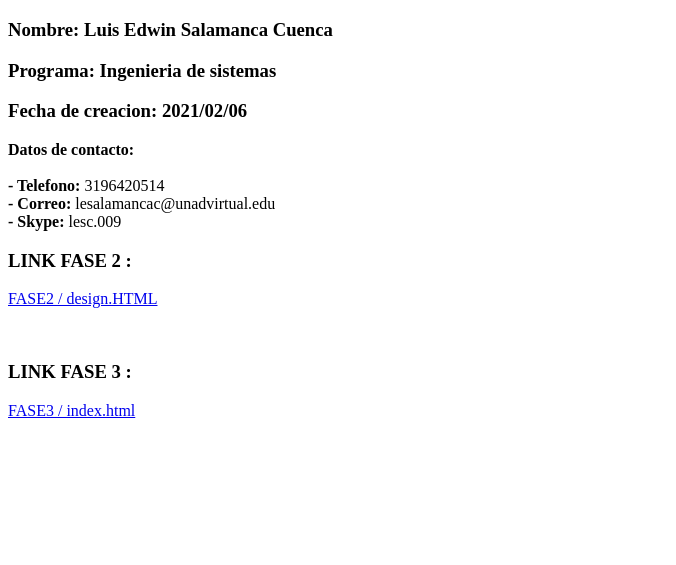
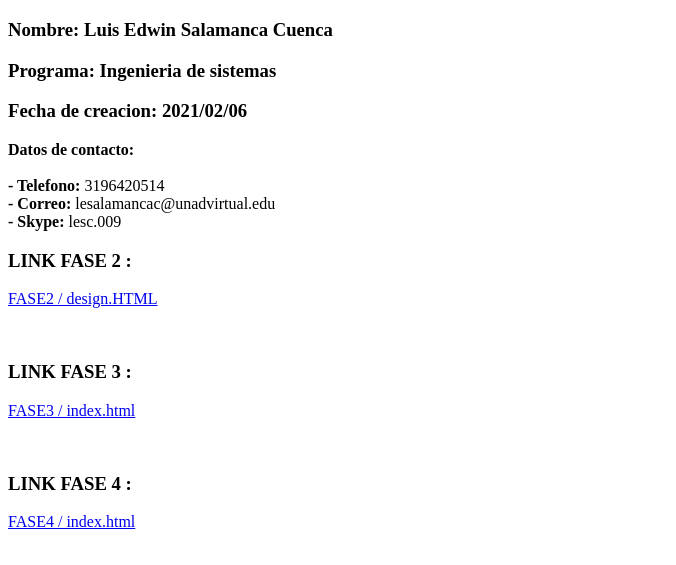
Before and after one commit to Luis-Salamanca/DSW-LUIS_SALAMANCA, a plain HTML site: page index.html in a window 1280 px wide. Shown: the part 61-626 px from the top of the page, without its empty margins (0-676 px from the left). Drawn offline with Linux system fonts and the light colour scheme.

Commit message:
Update index.html
se incluyo fase 4

```diff
--- a/index.html
+++ b/index.html
@@ -19,7 +19,10 @@
         <p><h3>LINK FASE 2 :</h3>
          <a  target="_blank"   href="FASE 2/design.html">  FASE2 / design.HTML  </a> </p><br>
          <p><h3>LINK FASE 3 :</h3>
-            <a  target="_blank"   href="FASE 3/index.html">  FASE3 / index.html  </a> </p>
+            <a  target="_blank"   href="FASE 3/index.html">  FASE3 / index.html  </a> </p> <br>
+            <p><h3>LINK FASE 4 :</h3>
+                <a  target="_blank"   href="FASE 4/index.html">  FASE4 / index.html  </a> </p>
+
 
 
 </body>
```
